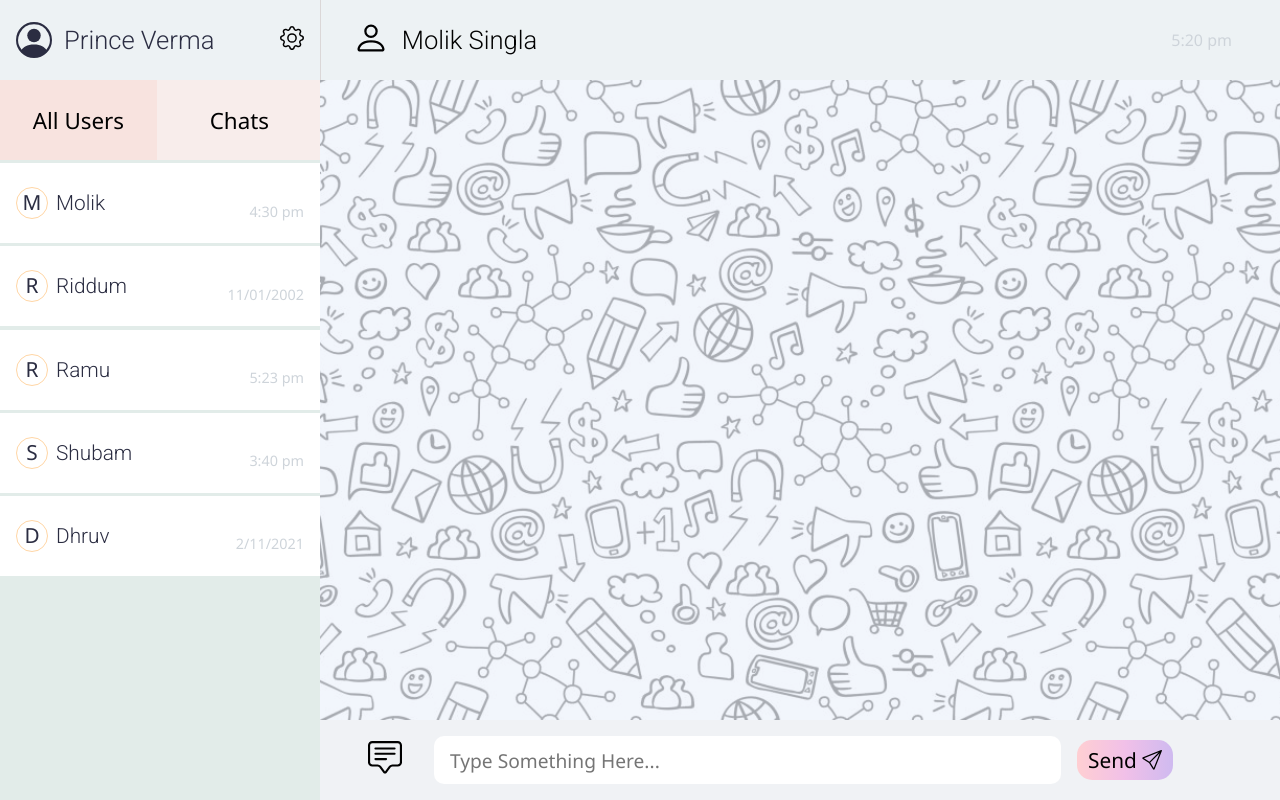
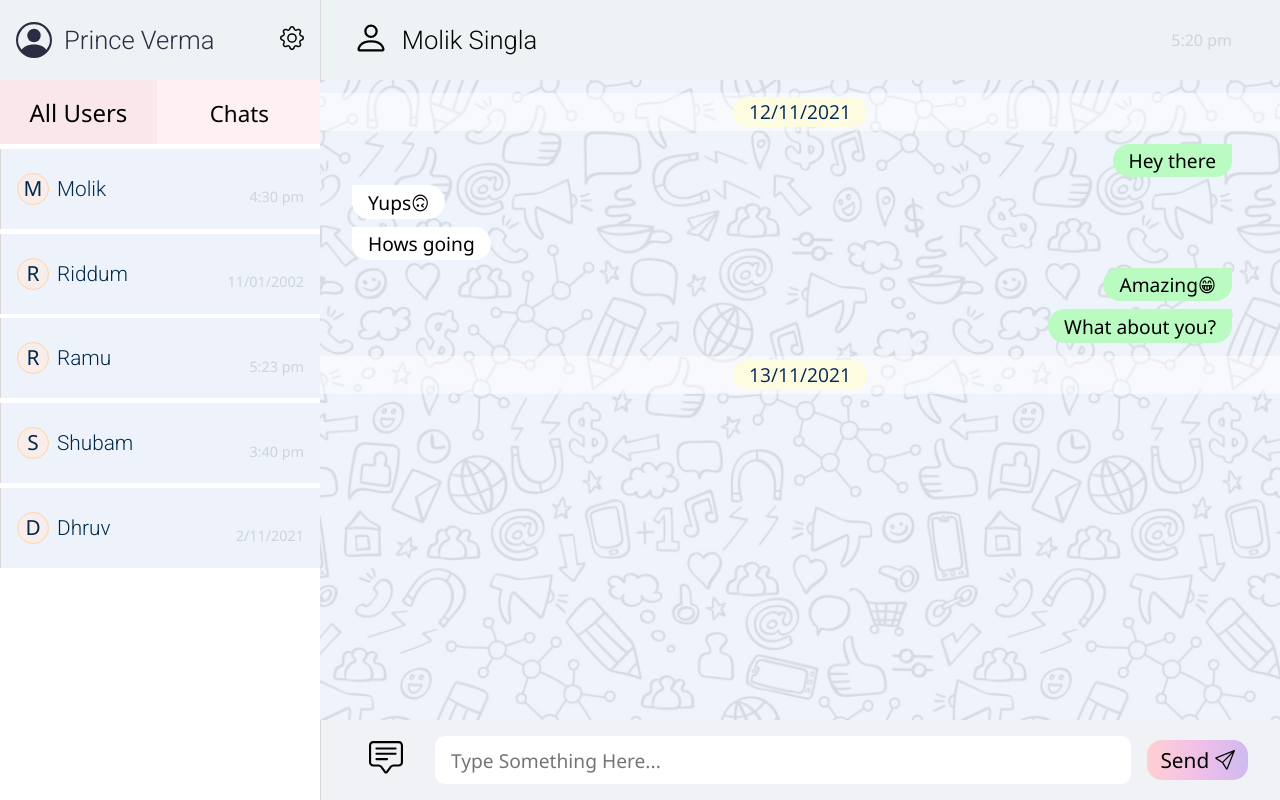
Before and after one commit to princeverma-ai/chat_api_ui, a plain HTML site: page index.html in a window 1280 px wide. Drawn offline with nearby package versions, Linux system fonts and the light colour scheme.

Commit message:
completed chat ui

```diff
--- a/index.html
+++ b/index.html
@@ -13,6 +13,7 @@
       href="https://fonts.googleapis.com/css2?family=Roboto:wght@300&display=swap"
       rel="stylesheet"
     />
+    <link href="https://fonts.googleapis.com/css2?family=Open+Sans&display=swap" rel="stylesheet">
     <!-- css -->
     <link rel="stylesheet" href="style.css" />
   </head>
@@ -85,7 +86,7 @@
               xmlns="http://www.w3.org/2000/svg"
               width="24"
               height="24"
-              fill="currentColor"
+              fill="black"
               class="bi bi-gear"
               viewBox="0 0 16 16"
             >
@@ -154,7 +155,31 @@
           <p class="accountLastSeen">5:20 pm</p>
         </div>
 
-        <div class="chatBox"></div>
+        <!-- chatBox -->
+        <div class="chatBox">
+
+          <div class="dateDiv"><p class="dateBox">12/11/2021</p></div>
+
+          <div class="sentMessageDiv">
+            <p class="sentMessageBox">Hey there</p>
+          </div>
+          <div class="recievedMessageDiv">
+            <p class="recievedMessageBox">Yups🙃</p>
+          </div>
+          <div class="recievedMessageDiv">
+            <p class="recievedMessageBox">Hows going</p>
+          </div>
+          <div class="sentMessageDiv">
+            <p class="sentMessageBox">Amazing😁</p>
+          </div>
+          <div class="sentMessageDiv">
+            <p class="sentMessageBox">What about you?</p>
+          </div>
+
+          <div class="dateDiv"><p class="dateBox">13/11/2021</p></div>
+
+        </div>
+        <!-- chatBox -->
 
         <div class="messageToolBar">
           <div class="messageIcon">
--- a/style.css
+++ b/style.css
@@ -3,6 +3,9 @@
   margin: 0;
   padding: 0;
   font-family: "Segoe UI", Tahoma, Geneva, Verdana, sans-serif;
+}
+input:focus, textarea:focus, select:focus{
+  outline: none;
 }
 
 .loginForm {
@@ -268,12 +271,13 @@
   position: absolute;
   top: 0;
   left: 0;
-  background-color: #e2ece9;
+  background-color: white;
 
   color: #2b2d42;
 }
 
 .topBar {
+  position: relative;
   width: 100%;
   height: 10%;
   background-color: #edf2f4;
@@ -302,15 +306,20 @@
   background: none;
 
   border: none;
-
   cursor: pointer;
+}
+.settingsButton svg {
+  transition: fill 200ms;
+}
+.settingsButton:hover svg {
+  fill: #2d6a4f;
 }
 
 .userModeselector {
   position: relative;
   width: 100%;
-  height: 10%;
-  background-color: #f8edeb;
+  height: 8%;
+  background-color: #fff0f3;
 }
 .userModeButton {
   position: relative;
@@ -324,8 +333,12 @@
 
   cursor: pointer;
 }
+.userModeButton:hover {
+  background-color: #fae7eb;
+}
 .activeUserMode {
-  background-color: #f8e3df;
+  background-color: #fae7eb;
+  font-size: 1.5rem;
 }
 
 .usersList {
@@ -343,8 +356,15 @@
   align-items: center;
 
   padding: 0rem 1rem;
-  margin: 0.2rem 0rem;
-  background-color: white;
+  margin: 0.3rem 0rem;
+  border-left: 0.5px solid rgb(219, 215, 215);
+  background-color: #edf2fb;
+  color: #012a4a;
+  cursor: pointer;
+  transition: 100ms background-color linear;
+}
+.userListElement:hover {
+  background-color: #dfe7f7;
 }
 
 .userListImage {
@@ -352,6 +372,7 @@
   width: 2rem;
   height: 2rem;
 
+  background-color: #f8edeb;
   border: 1px solid #ffd6a5;
   border-radius: 50%;
 
@@ -431,12 +452,88 @@
   height: 100%;
   width: 100%;
 
-  opacity: 0.3;
+  opacity: 0.1;
   background-image: url("./assets/chat_back.jpg");
   background-size: contain;
   background-position: center;
 }
+.dateDiv {
+  position: relative;
+  height: 6%;
+  width: 100%;
+  margin: 0.8rem 0rem;
 
+  background-color: rgba(255, 255, 255, 0.5);
+
+  display: flex;
+  justify-content: center;
+  align-items: center;
+}
+
+.dateBox {
+  position: relative;
+  height: 80%;
+  width: max-content;
+
+  padding: 0rem 1rem;
+
+  background-color: #fdfbe0;
+  border-radius: 20px;
+
+  font-size: 1.2rem;
+  font-family: "Open Sans", sans-serif;
+  font-weight: 100;
+  color: #002855;
+
+  display: flex;
+  justify-content: center;
+  align-items: center;
+}
+.sentMessageDiv,
+.recievedMessageDiv {
+  position: relative;
+  height: fit-content;
+  width: 100%;
+
+  padding-right: 1rem;
+  margin: 0.5rem 0rem;
+
+  font-size: 1.2rem;
+  font-family: "Roboto", sans-serif;
+
+  display: flex;
+  justify-content: flex-end;
+  align-items: center;
+}
+.recievedMessageDiv {
+  justify-content: flex-start;
+}
+.sentMessageBox,
+.recievedMessageBox {
+  position: relative;
+  height: fit-content;
+  width: max-content;
+
+  padding: 0.2rem 1rem;
+  margin-right: 2rem;
+
+  background-color: #b9fbc0;
+
+  border-top-left-radius: 20px;
+  border-bottom-left-radius: 20px;
+  border-bottom-right-radius: 20px;
+}
+.recievedMessageBox {
+  background-color: white;
+
+  margin-left: 2rem;
+
+
+  border-top-left-radius: 0px;
+  border-top-right-radius: 20px;
+  border-bottom-left-radius: 20px;
+  border-bottom-right-radius: 20px;
+}
 .messageToolBar {
   justify-self: flex-end;
   position: relative;
@@ -445,6 +542,7 @@
   padding: 0rem 2rem;
 
   background-color: rgb(240, 242, 245);
+  border-left: 0.5px solid rgb(219, 215, 215);
 
   display: flex;
   flex-direction: row;
@@ -458,7 +556,7 @@
 #messageInput {
   position: relative;
   height: 60%;
-  width: 70%;
+  width: 80%;
 
   padding: 0rem 1rem;
   margin: 0rem 1rem;
@@ -472,9 +570,8 @@
 
 .sendMessageButton {
   position: relative;
-  width: 6rem;
+  width: 6.5rem;
   height: 2.5rem;
-
   border: none;
   border-radius: 15px;
   background-image: linear-gradient(to right, #ffcfd2, #f1c0e8, #cfbaf0);
```
